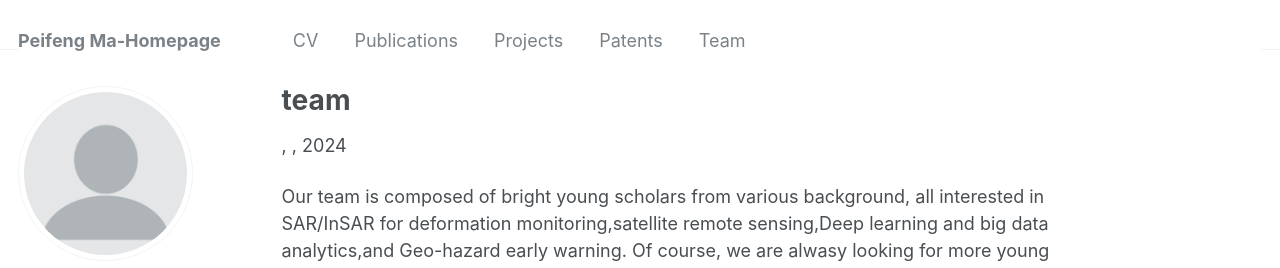
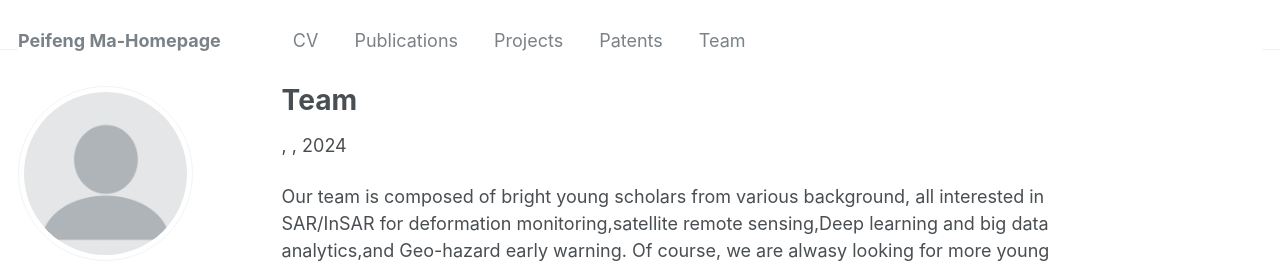
Before and after one commit to pfMA03/peifengMa, a Jekyll site: the page built from _teaching/2015-team-2.md, in a window 1280 px wide and 996 px high. Shown: the top 268 px of the window. Built offline with Jekyll 4.4.1, drawn with Linux system fonts in a browser that asks for light colours; some web fonts are replaced.

```diff
--- a/_teaching/2015-team-2.md
+++ b/_teaching/2015-team-2.md
@@ -1,5 +1,5 @@
 ---
-title: "team"
+title: "Team"
 collection: teaching
 permalink: /teaching/2015-team-1
 ---
```
